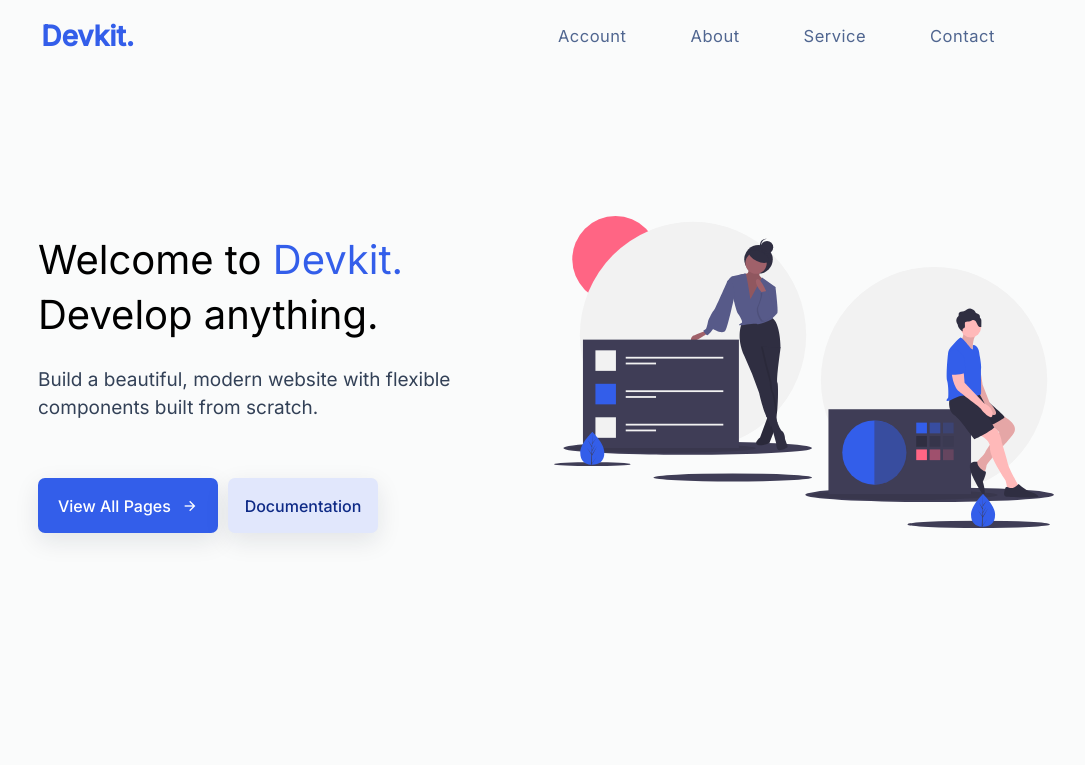
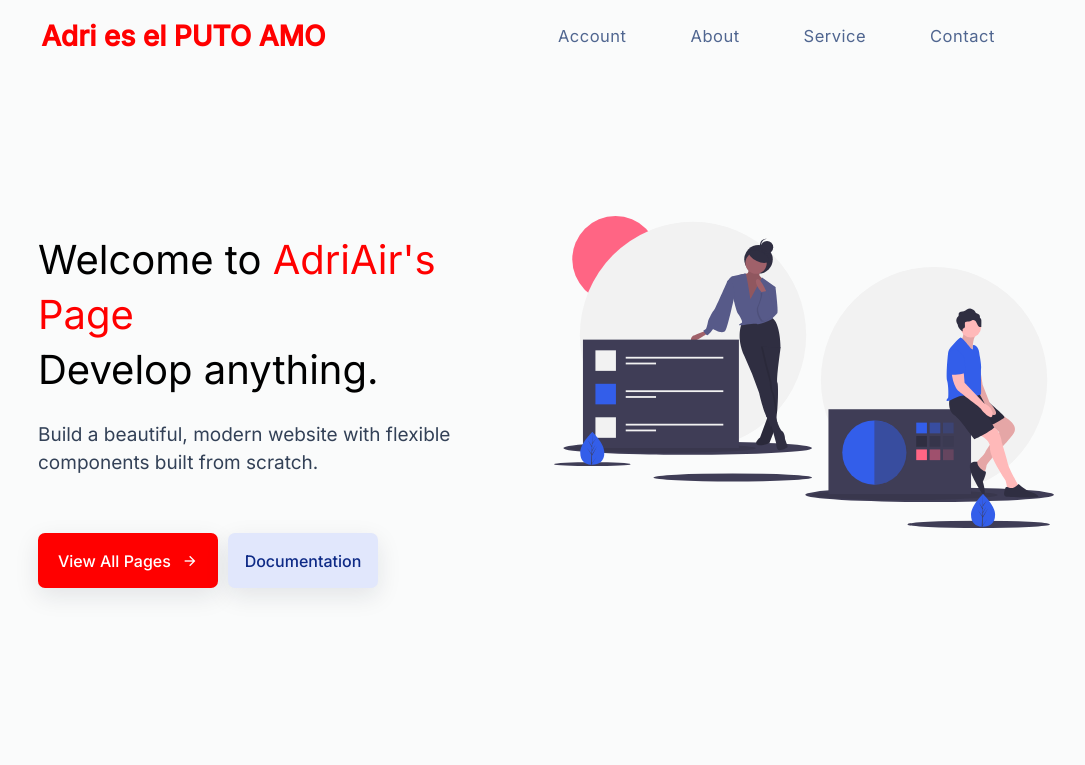
Before and after one commit to JoanJosep33/CursoGIT_ABorio, a plain HTML site: page index.html in a window 1280 px wide. Shown: the top 765 px of the page, without its empty margins (106-1191 px from the left). Drawn offline with nearby package versions, Linux system fonts and the light colour scheme.

Commit message:
Modificación 2

```diff
--- a/css/style.css
+++ b/css/style.css
@@ -15,7 +15,7 @@
 
 /* ==== CSS VARIABLES ==== */
 :root {
-  --primary-color: #335eea;
+  --primary-color: red;
   --link-color: #506690;
   --btn-hover-color: #2b50c7;
   --lg-heading: #161c2d;
--- a/index.html
+++ b/index.html
@@ -24,7 +24,7 @@
       <!-- ==== NAVBAR ==== -->
       <nav class="nav">
         <div class="logo">
-          <h2>Devkit.</h2>
+          <h2>Adri es el PUTO AMO</h2>
         </div>
 
         <div class="nav_menu" id="nav_menu">
@@ -59,7 +59,7 @@
         <div class="grid-cols-2">
           <div class="grid-item-1">
             <h1 class="main-heading">
-              Welcome to <span>Devkit.</span>
+              Welcome to <span>AdriAir's Page</span>
               <br />
               Develop anything.
             </h1>
```
